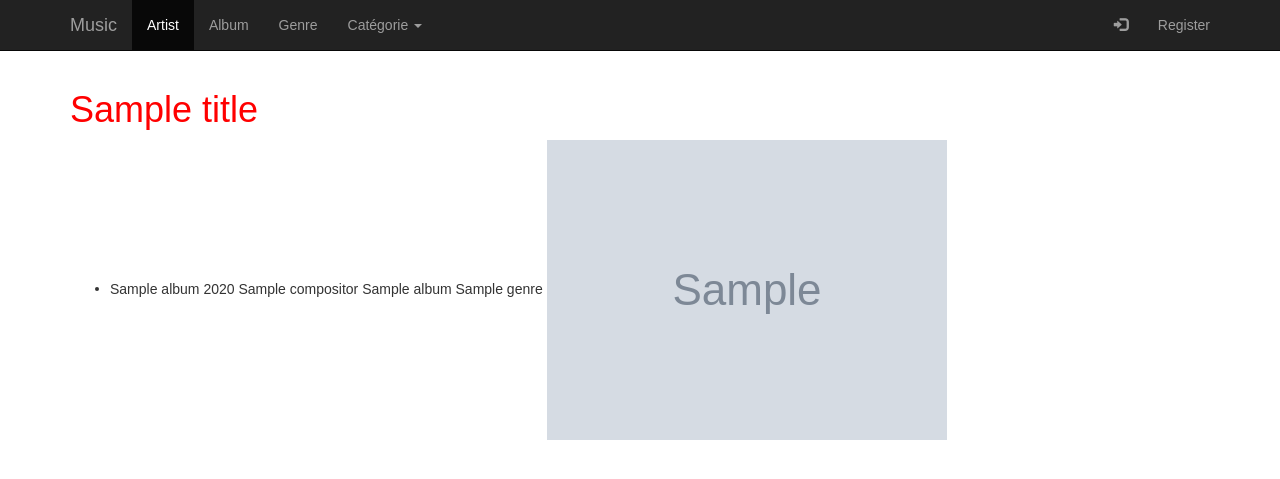
After one commit to alexis-renard/musicManager, a Python web app: template templates/albums.html in a window 1280 px wide. The commit adds this page. Shown: the top 479 px of the page. Run offline with Jinja, Linux system fonts and the light colour scheme; the template is opened without the code that fills it: most values are stand-ins (such as "Sample title", 1, 10 or a date in 2020); grey boxes marked "Sample" are stand-in pictures; some libraries are stand-ins or nearby versions.

Commit message:
Création du template album, ajout du if permettant de gerer les images null, création de la fonction get_all_album, ajout du dossier image et création de la route /albums/

```diff
--- /dev/null
+++ b/templates/albums.html
@@ -0,0 +1,23 @@
+{% extends "base.html" %}
+{% block main %}
+<h1> {{ title }} </h1>
+<div class="list_albums">
+    {% for x in albums %}
+        <ul>
+            <li>{{ x.title }}
+            {{ x.releaseYear }}
+            {{ x.compositor }}
+            {{ x.title }}
+            {% for g in x.genre %}
+                    {{ g.name_g + " "}}
+            {% endfor %}
+            {% if x.img != None %}
+                <img src="{{ url_for('static', filename='img/'+x.img)}}"/>
+            {% else %}
+                <img src="{{ url_for('static', filename='images/404.jpg')}}"/>
+            {% endif %}
+            </li>
+        </ul>
+    {% endfor %}
+</div>
+{% endblock %}
--- a/templates/base.html
+++ b/templates/base.html
@@ -18,9 +18,9 @@
        </div>
        <div id="navbar" class="navbar-collapse collapse">
          <ul class="nav navbar-nav">
-           <li class="active"><a href="#">Auteurs</a></li>
-           <li><a href="#about">Préface</a></li>
-           <li><a href="#contact">Couverture</a></li>
+           <li class="active"><a href="#">Artist</a></li>
+           <li><a href="#about">Album</a></li>
+           <li><a href="#contact">Genre</a></li>
            <li class="dropdown">
              <a href="#" class="dropdown-toggle" data-toggle="dropdown" role="button" aria-haspopup="true" aria-expanded="false">Catégorie <span class="caret"></span></a>
              <ul class="dropdown-menu">
```
Also changed, not shown: models.py (+9 -6 lines), views.py (+9 -1 lines), static/images/404.jpg (added).
